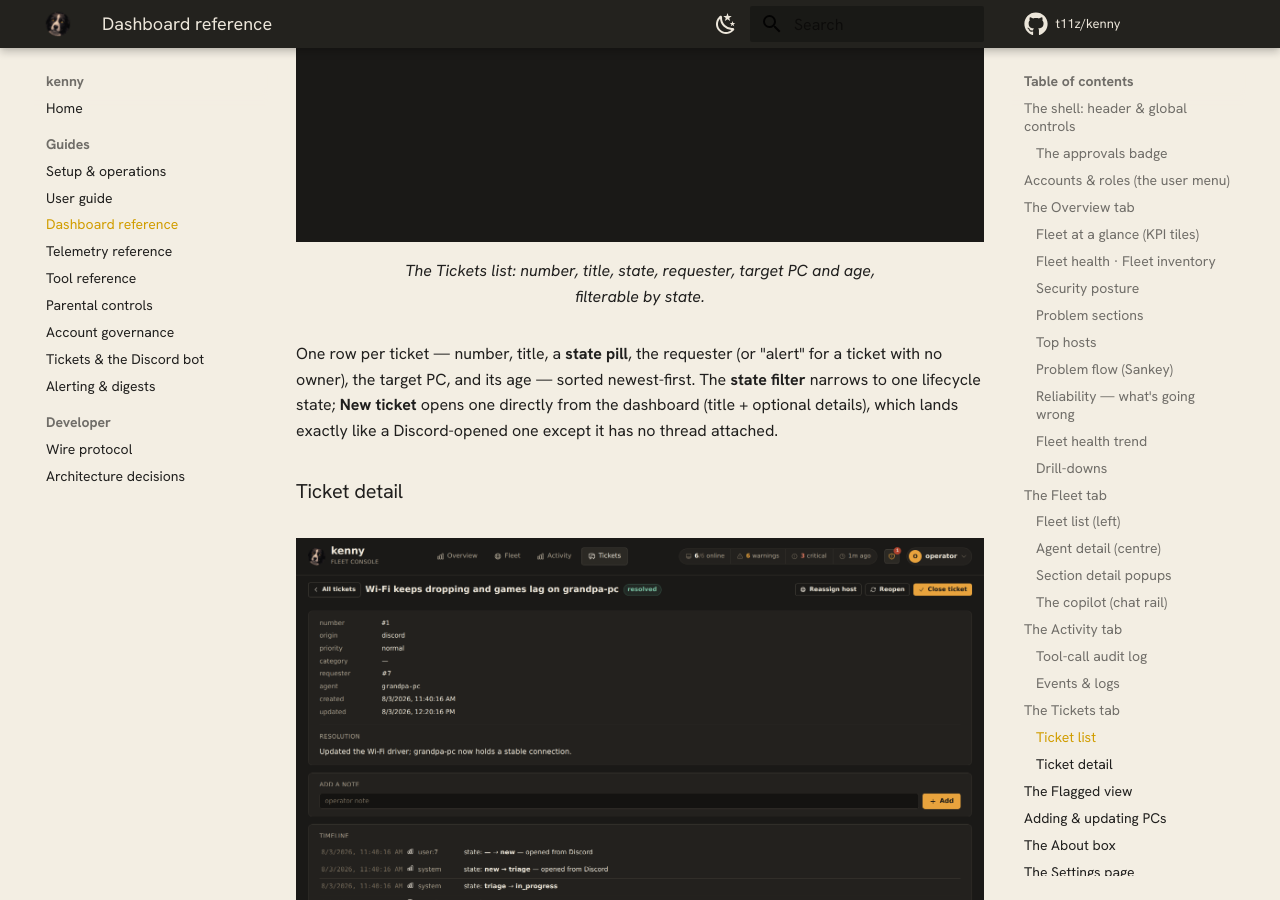
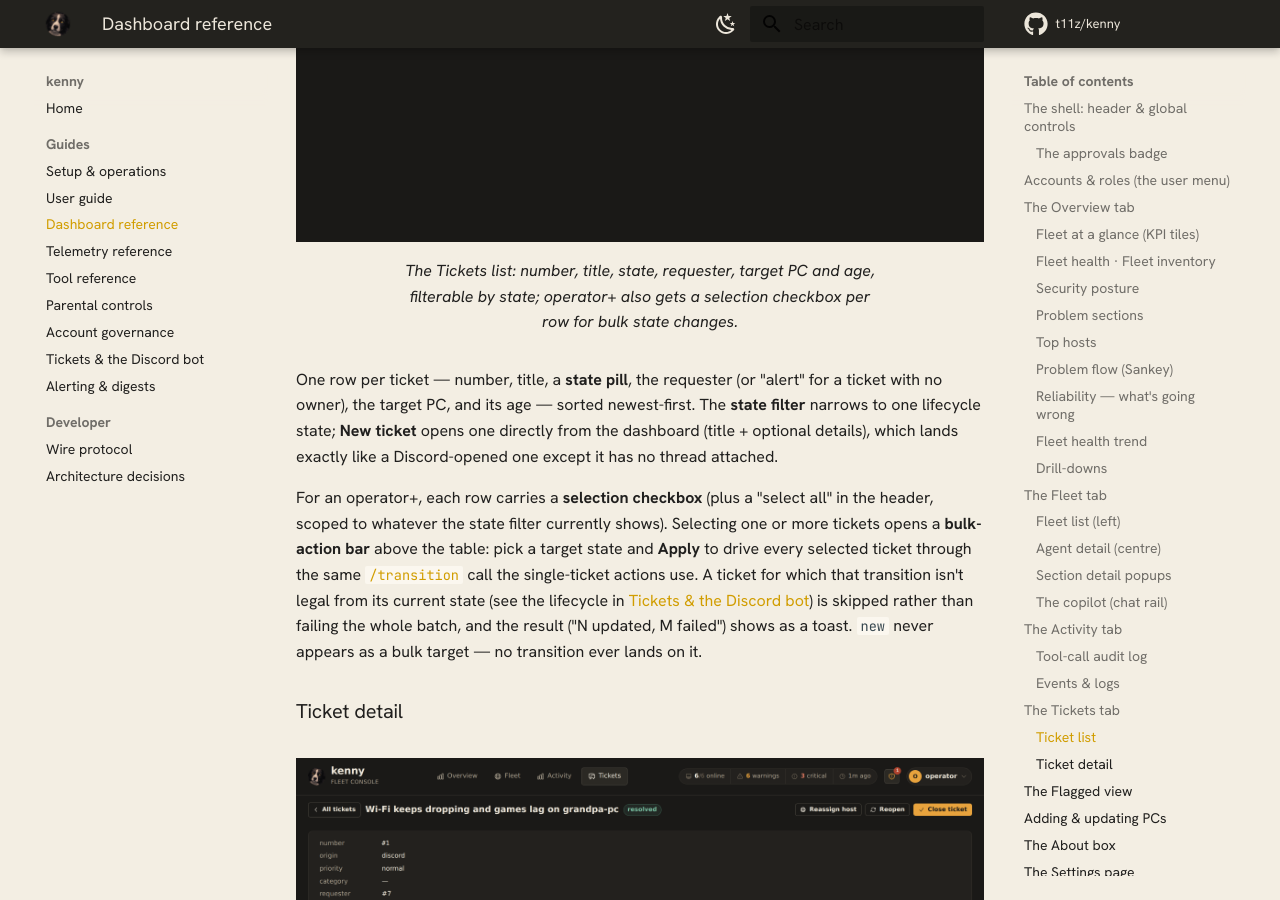
Before and after one commit to nullthrone/kenny, an MkDocs documentation site: the page built from docs/dashboard.md, in a window 1280 px wide and 900 px high, scrolled down 18978 px. Built offline with MkDocs 1.6.1 and Material for MkDocs 9.7.7, drawn with Linux system fonts in a browser that asks for light colours; comment, search, counter and statistics services are not loaded.

Commit message:
docs(dashboard): document ticket bulk actions, regenerate tickets screenshot
Follow-up to the ticket bulk-actions + New ticket button change (PR #198,
already merged): the doc-drift check flagged docs/dashboard.md and the
tickets.png figure as stale.

- Describe the per-row/select-all checkboxes and the bulk-action bar
  (state picker + Apply, operator+ only) in the Ticket list section.
- Give the bulk-action bar a stable #tk-bulk-bar id so the screenshot
  driver can wait on it.
- Update the "tickets" shot to select a row first so the bulk-action bar
  shows in the figure, and regenerate docs/assets/screenshots/tickets.png.

No ADR: pure UI-layout/doc reconciliation, no architectural change.

Signed-off-by: Claude <noreply@anthropic.com>

```diff
--- a/docs/dashboard.md
+++ b/docs/dashboard.md
@@ -402,8 +402,8 @@ user-facing view.
 ### Ticket list
 
 <figure markdown>
-  ![The Tickets list, filterable by state.](assets/screenshots/tickets.png)
-  <figcaption>The Tickets list: number, title, state, requester, target PC and age, filterable by state.</figcaption>
+  ![The Tickets list, filterable by state and with a row selected for a bulk state change.](assets/screenshots/tickets.png)
+  <figcaption>The Tickets list: number, title, state, requester, target PC and age, filterable by state; operator+ also gets a selection checkbox per row for bulk state changes.</figcaption>
 </figure>
 
 One row per ticket — number, title, a **state pill**, the requester (or "alert" for a
@@ -411,6 +411,15 @@ ticket with no owner), the target PC, and its age — sorted newest-first. The *
 filter** narrows to one lifecycle state; **New ticket** opens one directly from the
 dashboard (title + optional details), which lands exactly like a Discord-opened one except
 it has no thread attached.
+
+For an operator+, each row carries a **selection checkbox** (plus a "select all" in the
+header, scoped to whatever the state filter currently shows). Selecting one or more
+tickets opens a **bulk-action bar** above the table: pick a target state and **Apply** to
+drive every selected ticket through the same [`/transition`](itsm.md) call the single-ticket
+actions use. A ticket for which that transition isn't legal from its current state (see the
+lifecycle in [Tickets & the Discord bot](itsm.md)) is skipped rather than failing the whole
+batch, and the result ("N updated, M failed") shows as a toast. `new` never appears as a
+bulk target — no transition ever lands on it.
 
 ### Ticket detail
 
```
Also changed, not shown: docs/assets/screenshots/tickets.png, 2 other files.
